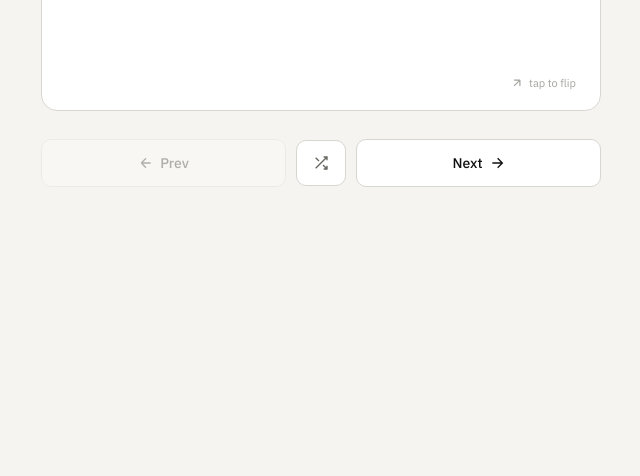
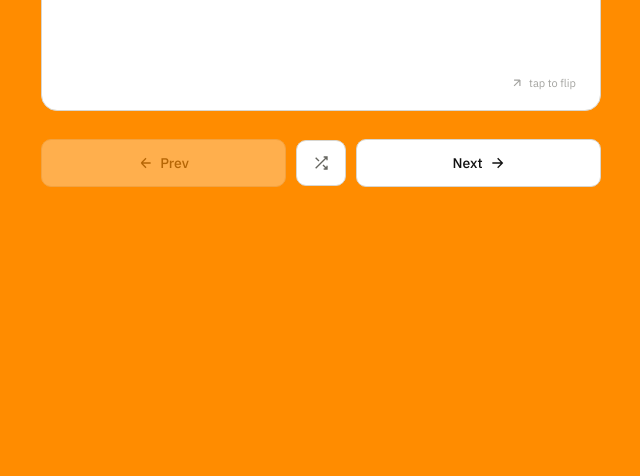
Before and after one commit to Storycodin/Flash-Cards, a plain HTML site: page ml-flashcards.html in a window 1280 px wide. Shown: the part 324-800 px from the top of the page, without its empty margins (319-959 px from the left). Drawn offline with Linux system fonts and the light colour scheme.

Commit message:
testing deploy, changing background to ornage

```diff
--- a/ml-flashcards.html
+++ b/ml-flashcards.html
@@ -10,7 +10,7 @@
   *, *::before, *::after { box-sizing: border-box; margin: 0; padding: 0; }
 
   :root {
-    --bg: #f5f4f0;
+    --bg: #ff8c00;
     --surface: #ffffff;
     --surface-back: #1a1a2e;
     --border: #d8d6d0;
```
